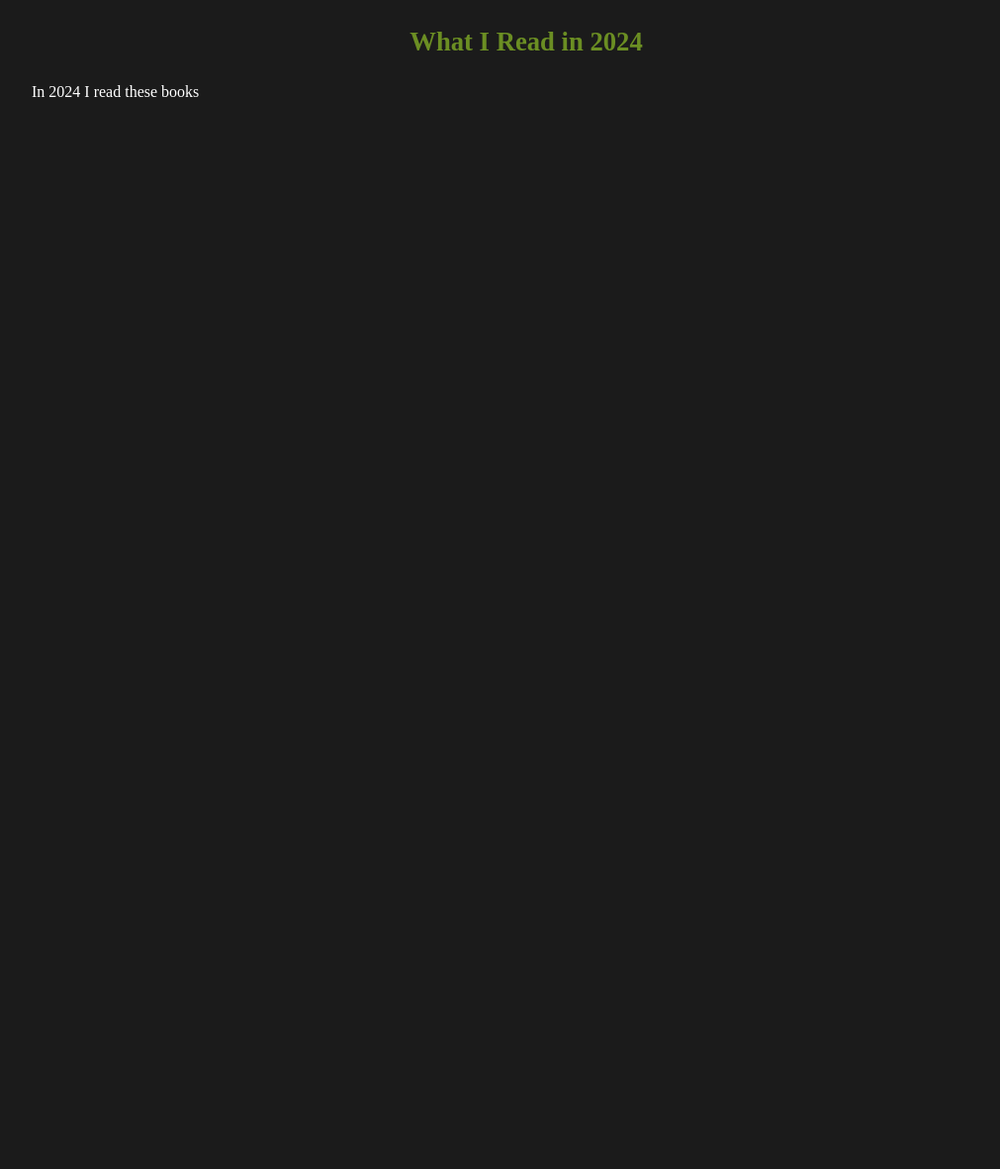
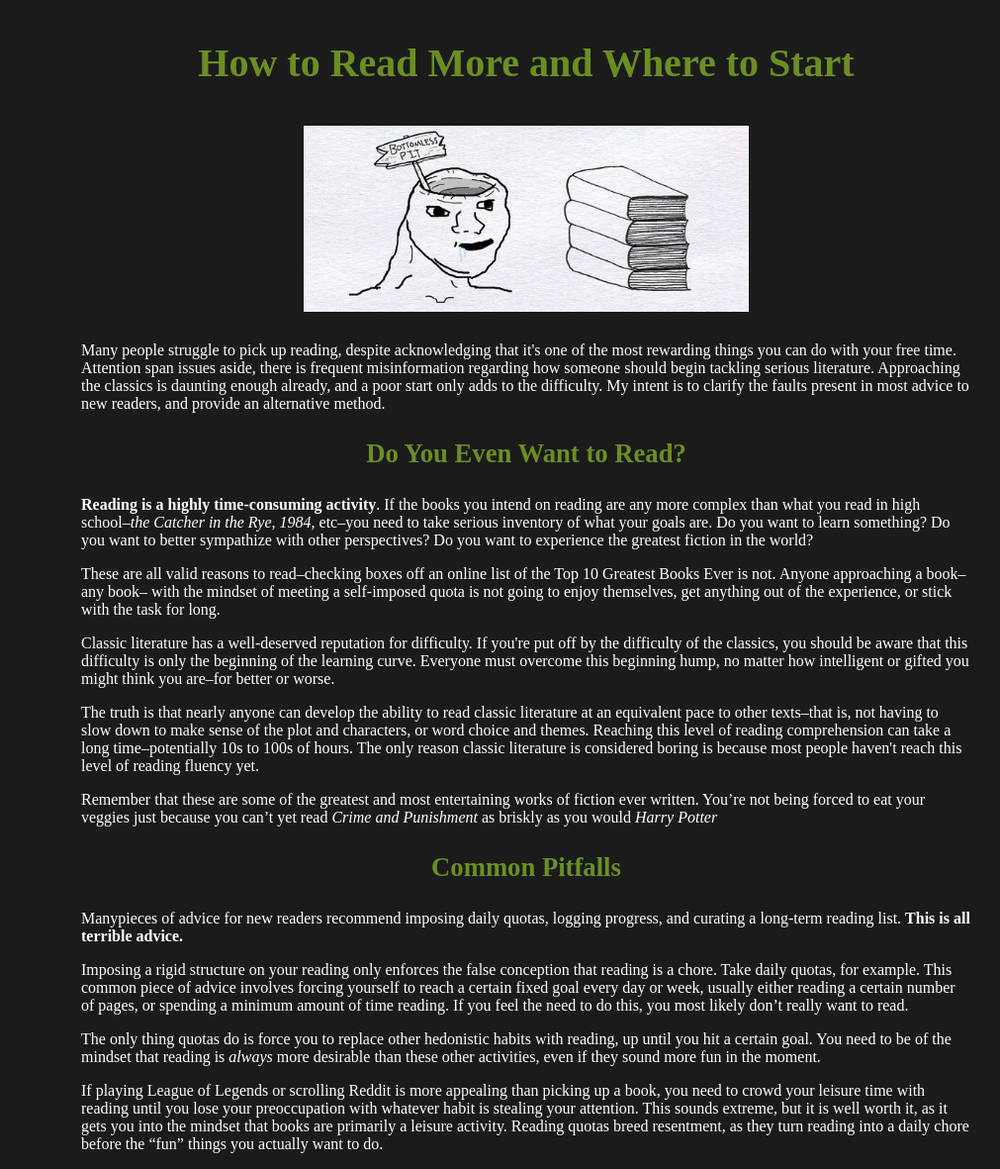
Before and after one commit to tylerdarwin13/mywebsite, a plain HTML site: page yearbooks.html in a window 1280 px wide. Shown: the whole page at 99% size, without its empty margins (108-1119 px from the left). Before the commit the page ends 800 px from the top, so only its background shows below. Drawn offline with Linux system fonts and the light colour scheme.

Commit message:
article posted

```diff
--- a/style.css
+++ b/style.css
@@ -6,7 +6,7 @@ color: white;
 
 
 body {
-max-width: 1000px;
+max-width: 900px;
 margin: auto;
 
 }
@@ -26,10 +26,38 @@ color:aqua;
 text-decoration:none;
 
 }
+
 hr {
 margin: 1em;
 }
 
+.two-column-list {
+    display: flex;
+    flex-wrap: wrap; /* Allows wrapping of items into multiple rows */
+    justify-content: space-between;
+  }
+  .two-column-list li {
+    flex: 1 0 40%; /* Each list item takes up 50% width */
+    list-style-type: none; /* Removes default bullet points */
+    padding: 5px; /* Optional: Adjust spacing between items */
+  }
+
+.subtitle {
+
+
+
+}
+
+.subsubtitle {
+color:tan;
+font-size: 16pt;
+}
+
+.headline {
+
+font-size: 30pt;
+
+}
 
 #title {
 text-align: center;
@@ -59,3 +87,12 @@ height:auto;
 padding: 0;
 margin-bottom: 16px;
 }
+
+#bookjak {
+  display: block;
+  margin:auto;
+  width: 50%;
+  height:auto;
+  padding: 0;
+  margin-bottom: 30px;
+  }
--- a/yearbooks.html
+++ b/yearbooks.html
@@ -1,13 +1,67 @@
 <!DOCTYPE html>
 <html lang="en-us">
+
 <head>
     <meta charset="UTF-8">
     <link rel="stylesheet" type="text/css" href="style.css">
+    <title>How to Reading More and Where to Start</title>
 </head>
+
 <body>
-        <h3>What I Read in 2024</h3>
-        <p>In 2024 I read these books</p>
+    <h3 class="headline">How to Read More and Where to Start</h3>
+    <img src="pics/bookwojak.png" id="bookjak">
+    <p> Many people struggle to pick up reading, despite
+        acknowledging that it's one of the most rewarding things you can do with your free time. Attention span issues
+        aside, there is frequent misinformation regarding how someone should begin tackling serious literature.
+        Approaching the classics is daunting enough already, and a poor start only adds to the difficulty. My intent is
+        to clarify the faults present in most advice to new readers, and provide an alternative method.</p>
 
+    <h3>Do You Even Want to Read?</h3>
+
+    <p><strong>Reading is a highly time-consuming activity</strong>. If the books you intend on reading are any more
+        complex than what
+        you read in high school–<em>the Catcher in the Rye, 1984</em>, etc–you need to take serious inventory of what
+        your
+        goals
+        are. Do you want to learn something? Do you want to better sympathize with other perspectives? Do you want to
+        experience the greatest fiction in the world?</p>
+
+    <p>These are all valid reasons to read–checking boxes off an online list of the Top 10 Greatest Books Ever is not.
+        Anyone approaching a book–any book– with the mindset of meeting a self-imposed quota is not going to enjoy
+        themselves, get anything out of the experience, or stick with the task for long.</p>
+
+    <p>Classic literature has a well-deserved reputation for difficulty. If you're put off by the difficulty of the
+        classics, you should be aware that this difficulty is only the beginning of the learning curve. Everyone must
+        overcome this beginning hump, no matter how intelligent or gifted you might think you are–for better or worse.
+    </p>
+
+    <p> The truth is that nearly anyone can develop the ability to read classic literature at an equivalent pace to
+        other texts–that is, not having to slow down to make sense of the plot and characters, or word choice and
+        themes. Reaching this level of reading comprehension can take a long time–potentially 10s to 100s of hours. The
+        only reason classic literature is considered boring is because most people haven't reach this level of reading
+        fluency yet.</p>
+    <p>Remember that these are some of the greatest and most entertaining works of fiction ever written. You’re not
+        being forced to eat your veggies just because you can’t yet read <em>Crime and Punishment</em> as briskly as you
+        would <em>Harry Potter</em></p>
+
+    <h3 class="subtitle">Common Pitfalls</h3>
+
+    <p>Manypieces of advice for new readers recommend imposing daily quotas, logging progress, and curating a
+        long-term reading list. <strong>This is all terrible advice.</strong></p>
+    <p>Imposing a rigid structure on your reading only enforces the false conception that reading is a chore. Take daily
+        quotas, for example. This common piece of advice involves forcing yourself to reach a certain fixed goal every
+        day or week, usually either reading a certain number of pages, or spending a minimum amount of time reading. If
+        you feel the need to do this, you most likely don’t really want to read.</p>
+    <p>The only thing quotas do is force you to replace other hedonistic habits with reading, up until you hit a certain
+        goal. You need to be of the mindset that reading is <em>always</em> more desirable than these other activities,
+        even if they sound more fun in the moment. </p>
+    <p>If playing League of Legends or scrolling Reddit is more appealing than picking up a book, you need to crowd your
+        leisure
+        time with reading until you lose your preoccupation with whatever habit is stealing your attention. This sounds
+        extreme, but it is well worth it, as it gets you into the mindset that books are primarily a leisure activity.
+        Reading quotas breed resentment, as they turn reading into a daily chore before the “fun” things you actually
+        want to
+        do.</p>
 
 
 
```
Also changed, not shown: index.html (+1 -1 lines), pics/bookwojak.png (added), pics/candleli.jpg (added), 1 other file. Lines whose indentation alone changed are shown as unchanged.
